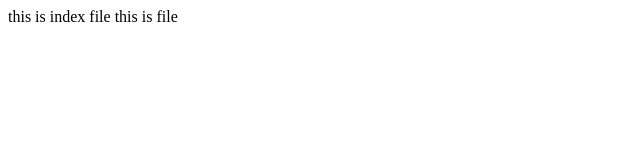
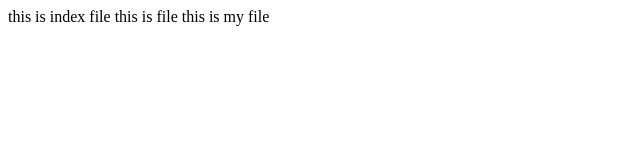
Before and after one commit to mehakarora14/finally, a plain HTML site: page final/index.html in a window 1280 px wide. Shown: the whole page, without its empty margins (0-640 px from the left). Drawn offline with Linux system fonts and the light colour scheme.

Commit message:
bale bale

```diff
--- a/final/index.html
+++ b/final/index.html
@@ -8,5 +8,6 @@
 <body>
     this is index file
     this is file
+    this is my file
 </body>
 </html>
```
